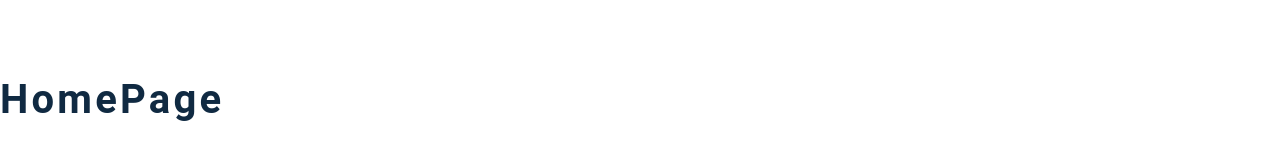
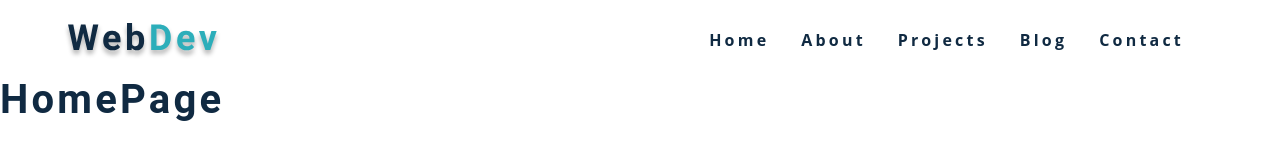
Before and after one commit to eneax/gatsby-dev-portfolio, a Gatsby site: page / in a window 1280 px wide. Built offline with nearby package versions, Linux system fonts and the light colour scheme; Gatsby itself is replaced by a stand-in of ours.

Commit message:
Add layout and seo to HomePage

```diff
--- a/src/pages/index.js
+++ b/src/pages/index.js
@@ -1,5 +1,14 @@
-import React from 'react'
+import React from 'react';
 
-const HomePage = () => <h2>HomePage</h2>
+import Layout from '../components/layout';
+import SEO from '../components/seo';
 
-export default HomePage
+const HomePage = () => (
+  <Layout>
+    <SEO title="Home" />
+
+    <h2>HomePage</h2>
+  </Layout>
+);
+
+export default HomePage;
```
